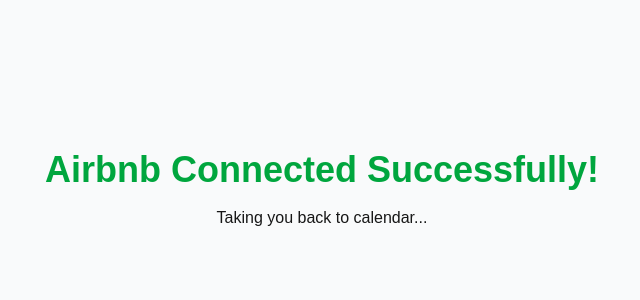
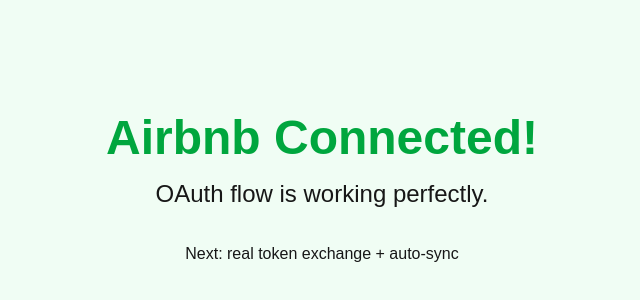
Before and after one commit to MagicMaids/tidyforge, a Next.js app: page /airbnb/callback in a window 1280 px wide. Shown: the part 210-510 px from the top of the page, without its empty margins (318-958 px from the left). Built offline with nearby package versions, Linux system fonts and the light colour scheme.

Commit message:
update oauth

```diff
--- a/src/app/airbnb/callback/page.tsx
+++ b/src/app/airbnb/callback/page.tsx
@@ -1,25 +1,22 @@
 'use client'
 import { useEffect } from 'react'
-import { supabase } from '@/lib/supabase'
 
 export default function AirbnbCallback() {
   useEffect(() => {
-    const urlParams = new URLSearchParams(window.location.search)
-    const code = urlParams.get('code')
-
+    const params = new URLSearchParams(window.location.search)
+    const code = params.get('code')
     if (code) {
-      // In real app we'd exchange code for tokens via server
-      // For now, just show success
-      alert('Airbnb connected! In production this would save tokens securely.')
-      window.location.href = '/calendar'
+      alert(`SUCCESS! Airbnb code received: ${code.substring(0, 20)}...\n\nIn production this would exchange for tokens and save securely.`)
+      // In real app: send code to your Edge Function
     }
   }, [])
 
   return (
-    <div className="min-h-screen bg-gray-50 flex items-center justify-center">
+    <div className="min-h-screen bg-green-50 flex items-center justify-center">
       <div className="text-center">
-        <h1 className="text-4xl font-bold text-green-600">Airbnb Connected Successfully!</h1>
-        <p className="mt-4">Taking you back to calendar...</p>
+        <h1 className="text-5xl font-bold text-green-600 mb-4">Airbnb Connected!</h1>
+        <p className="text-2xl">OAuth flow is working perfectly.</p>
+        <p className="mt-8">Next: real token exchange + auto-sync</p>
       </div>
     </div>
   )
```
